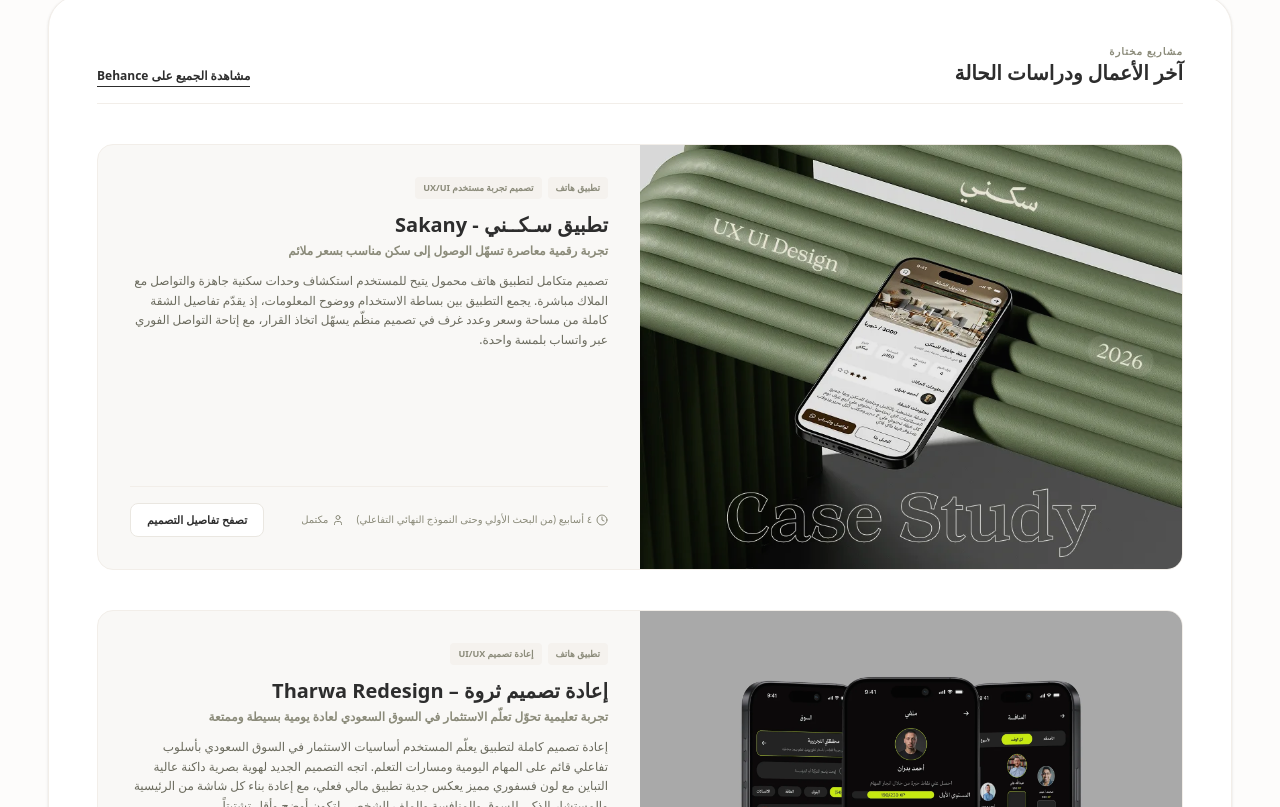
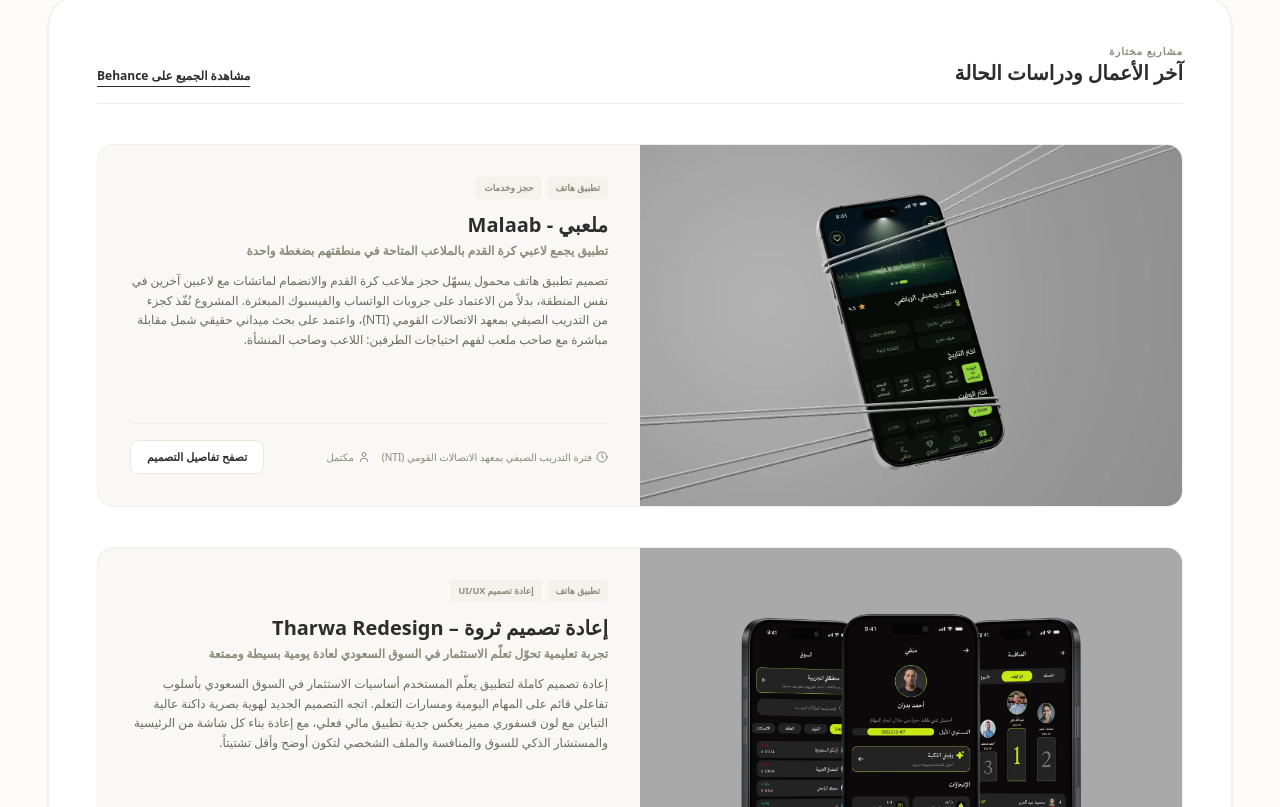
Before and after one commit to badranuxui/My-Portfolio, a React (Vite) app: page / in a window 1280 px wide. Shown: the part 1373-2180 px from the top of the page. Built offline with nearby package versions, Linux system fonts and the light colour scheme; a small style sheet from the web is missing.

Commit message:
Add Malaab project to portfolio (first in order: Malaab, Tharwa, Sakany)

```diff
--- a/src/data.ts
+++ b/src/data.ts
@@ -8,6 +8,9 @@
 import tharwaThumbImg from "./assets/images/tharwa_thumbnail.webp";
 import tharwaDetail1Img from "./assets/images/tharwa_detail_1.webp";
 import tharwaDetail2Img from "./assets/images/tharwa_detail_2.webp";
+import malaabThumbImg from "./assets/images/malaab_thumbnail.webp";
+import malaabDetail1Img from "./assets/images/malaab_detail_1.webp";
+import malaabDetail2Img from "./assets/images/malaab_detail_2.webp";
 
 export const designerInfo = {
   name: "أحمد بدران",
@@ -31,7 +34,7 @@
   },
   {
     label: "المشاريع المكتملة",
-    value: "2",
+    value: "3",
     sub: "جودة متناهية وصياغة متكاملة"
   }
 ];
@@ -65,22 +68,22 @@
 
 export const projectsData: Project[] = [
   {
-    id: "Sakany-app",
-    title: "تطبيق سـكــني - Sakany",
-    subtitle: "تجربة رقمية معاصرة تسهّل الوصول إلى سكن مناسب بسعر ملائم",
-    description: "تصميم متكامل لتطبيق هاتف محمول يتيح للمستخدم استكشاف وحدات سكنية جاهزة والتواصل مع الملاك مباشرة. يجمع التطبيق بين بساطة الاستخدام ووضوح المعلومات، إذ يقدّم تفاصيل الشقة كاملة من مساحة وسعر وعدد غرف في تصميم منظّم يسهّل اتخاذ القرار، مع إتاحة التواصل الفوري عبر واتساب بلمسة واحدة.",
-    challenge: "تمثّل التحدي الأساسي في شاشة تفاصيل الشقة، التي تحمل قدراً كبيراً من المعلومات كالسعر والمساحة وعدد الغرف وبيانات المالك ووسائل التواصل، ضمن مساحة واحدة محدودة. وكان من الصعب ترتيب الأولويات البصرية بما يمكّن المستخدم من اتخاذ قراره بسرعة دون أن يشعر بالإرهاق أمام كثافة التفاصيل، مع الحرص على أن يظل التواصل مع المالك خطوة سهلة ومباشرة خالية من أي احتكاك.",
-    solution: " جرى تقسيم المعلومات إلى مجموعات واضحة، تبدأ ببيانات الشقة الأساسية، ثم التفاصيل الدقيقة، ثم معلومات المالك، وفق تسلسل هرمي يسهّل القراءة السريعة. كما جُعل زر تواصل عبر واتساب عنصراً ثابتاً وبارزاً كدعوة رئيسية لاتخاذ الإجراء، أسفل الشاشة، ليتمكن المستخدم من التواصل بضغطة واحدة في أي لحظة أثناء التصفح. واعتُمد التباين اللوني والمسافات البيضاء وسيلةً للفصل البصري بين الأقسام، دون الحاجة إلى خطوط فاصلة كثيرة.",
-    thumbnailUrl: thumbImg,
+    id: "Malaab-app",
+    title: "ملعبي - Malaab",
+    subtitle: "تطبيق يجمع لاعبي كرة القدم بالملاعب المتاحة في منطقتهم بضغطة واحدة",
+    description: "تصميم تطبيق هاتف محمول يسهّل حجز ملاعب كرة القدم والانضمام لماتشات مع لاعبين آخرين في نفس المنطقة، بدلاً من الاعتماد على جروبات الواتساب والفيسبوك المبعثرة. المشروع نُفّذ كجزء من التدريب الصيفي بمعهد الاتصالات القومي (NTI)، واعتمد على بحث ميداني حقيقي شمل مقابلة مباشرة مع صاحب ملعب لفهم احتياجات الطرفين: اللاعب وصاحب المنشأة.",
+    challenge: "كانت عملية حجز ملعب أو تكوين ماتش تعتمد بالكامل على جروبات واتساب وفيسبوك مبعثرة وغير منظمة، فيضيع اللاعب وقت طويل في التواصل اليدوي مع أصحاب الملاعب لمعرفة المواعيد المتاحة، وفي نفس الوقت يصعب عليه إيجاد لاعبين لإكمال عدد الفريق في اللحظة الأخيرة. من ناحية أخرى، أصحاب الملاعب أنفسهم لم يكن لديهم أداة واضحة لعرض مواعيدهم المتاحة وإدارة الحجوزات بكفاءة.",
+    solution: "صُمم تطبيق موحّد يعرض الملاعب المتاحة قرب اللاعب مع تفاصيلها (التقييم، الموقع، المرافق، الأسعار) ويتيح اختيار التاريخ والوقت المناسبين مباشرة، بالإضافة لقسم مخصص لماتشات محتاجة لاعبين لينضم إليها أي حد بضغطة زر بدل التنسيق اليدوي المرهق. اعتمد التصميم على تطبيق صريح لمبادئ Nielsen العشرة لقابلية الاستخدام، وتحليل تنافسي مقابل تطبيقات زي Playo لتحديد الفجوات التي تحلها ملعبي تحديداً في السوق المحلي، مع إضافة لمسة تنافسية بعرض إحصائيات اللاعب على شكل بطاقة FIFA لزيادة التفاعل والحماس.",
+    thumbnailUrl: malaabThumbImg,
     galleryImages: [
-      thumbImg,
-      detail1Img,
-      detail2Img
+      malaabThumbImg,
+      malaabDetail1Img,
+      malaabDetail2Img
     ],
-    behanceUrl: "https://www.behance.net/gallery/252600941/_",
-    tags: ["تطبيق هاتف", "تصميم تجربة مستخدم UX/UI", "جماليات التيبوغرافيا", "بناء نماذج تفاعلية"],
-    role: "مخطط تجربة ومصمم واجهات مستخدم (UX/UI Designer)",
-    duration: "4 أسابيع (من البحث الأولي وحتى النموذج النهائي التفاعلي)"
+    behanceUrl: "",
+    tags: ["تطبيق هاتف", "حجز وخدمات", "بحث تجربة مستخدم UX Research", "تحليل تنافسي"],
+    role: "مصمم UX/UI — بحث وتصميم كامل من الصفر (UX/UI Designer — End-to-End)",
+    duration: "فترة التدريب الصيفي بمعهد الاتصالات القومي (NTI)"
   },
   {
     id: "Tharwa-redesign",
@@ -99,7 +102,25 @@
     tags: ["تطبيق هاتف", "إعادة تصميم UI/UX", "Fintech", "تعلّم تفاعلي (Gamification)"],
     role: "مصمم UX/UI — إعادة تصميم كاملة للواجهات وتجربة المستخدم (UX/UI Designer — Redesign)",
     duration: "3 أيام"
-  }
+  },
+  {
+    id: "Sakany-app",
+    title: "تطبيق سـكــني - Sakany",
+    subtitle: "تجربة رقمية معاصرة تسهّل الوصول إلى سكن مناسب بسعر ملائم",
+    description: "تصميم متكامل لتطبيق هاتف محمول يتيح للمستخدم استكشاف وحدات سكنية جاهزة والتواصل مع الملاك مباشرة. يجمع التطبيق بين بساطة الاستخدام ووضوح المعلومات، إذ يقدّم تفاصيل الشقة كاملة من مساحة وسعر وعدد غرف في تصميم منظّم يسهّل اتخاذ القرار، مع إتاحة التواصل الفوري عبر واتساب بلمسة واحدة.",
+    challenge: "تمثّل التحدي الأساسي في شاشة تفاصيل الشقة، التي تحمل قدراً كبيراً من المعلومات كالسعر والمساحة وعدد الغرف وبيانات المالك ووسائل التواصل، ضمن مساحة واحدة محدودة. وكان من الصعب ترتيب الأولويات البصرية بما يمكّن المستخدم من اتخاذ قراره بسرعة دون أن يشعر بالإرهاق أمام كثافة التفاصيل، مع الحرص على أن يظل التواصل مع المالك خطوة سهلة ومباشرة خالية من أي احتكاك.",
+    solution: " جرى تقسيم المعلومات إلى مجموعات واضحة، تبدأ ببيانات الشقة الأساسية، ثم التفاصيل الدقيقة، ثم معلومات المالك، وفق تسلسل هرمي يسهّل القراءة السريعة. كما جُعل زر تواصل عبر واتساب عنصراً ثابتاً وبارزاً كدعوة رئيسية لاتخاذ الإجراء، أسفل الشاشة، ليتمكن المستخدم من التواصل بضغطة واحدة في أي لحظة أثناء التصفح. واعتُمد التباين اللوني والمسافات البيضاء وسيلةً للفصل البصري بين الأقسام، دون الحاجة إلى خطوط فاصلة كثيرة.",
+    thumbnailUrl: thumbImg,
+    galleryImages: [
+      thumbImg,
+      detail1Img,
+      detail2Img
+    ],
+    behanceUrl: "https://www.behance.net/gallery/252600941/_",
+    tags: ["تطبيق هاتف", "تصميم تجربة مستخدم UX/UI", "جماليات التيبوغرافيا", "بناء نماذج تفاعلية"],
+    role: "مخطط تجربة ومصمم واجهات مستخدم (UX/UI Designer)",
+    duration: "4 أسابيع (من البحث الأولي وحتى النموذج النهائي التفاعلي)"
+  },
 ];
 
 export const contactInfo = {
```
